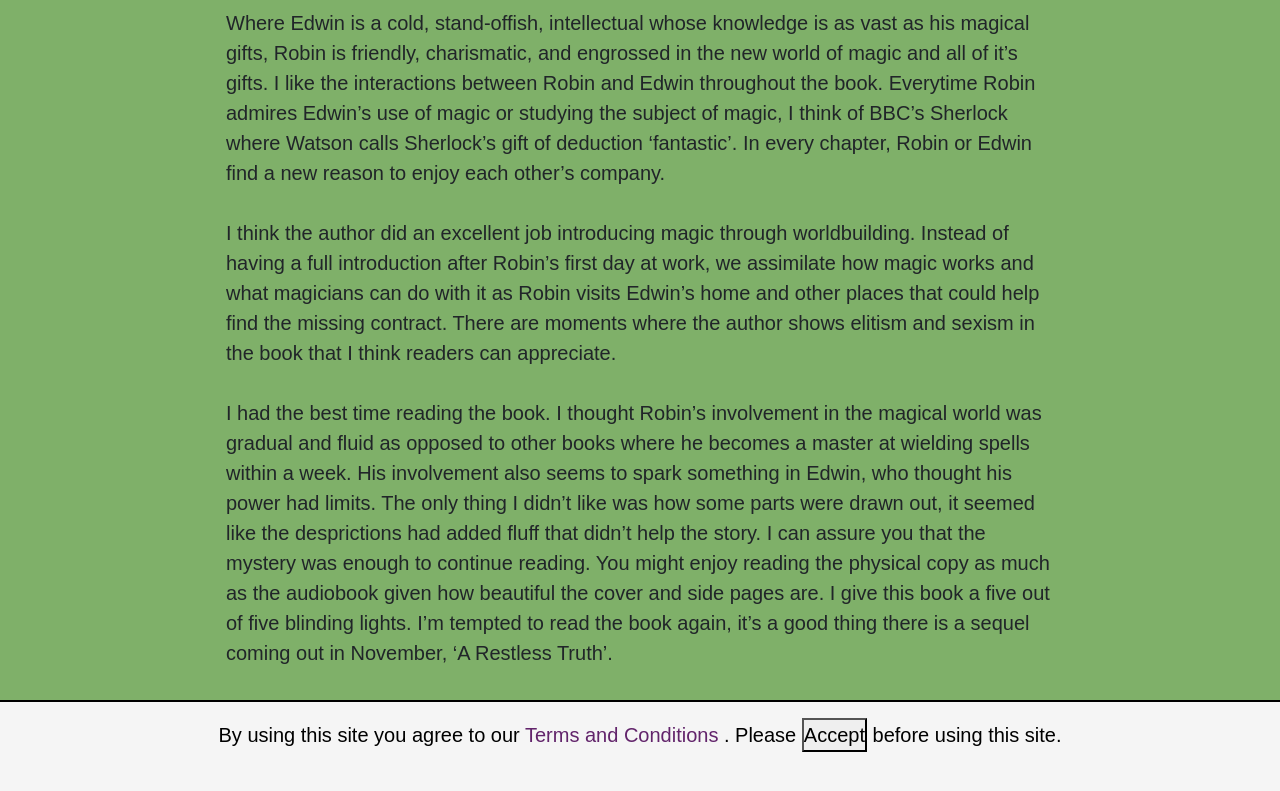
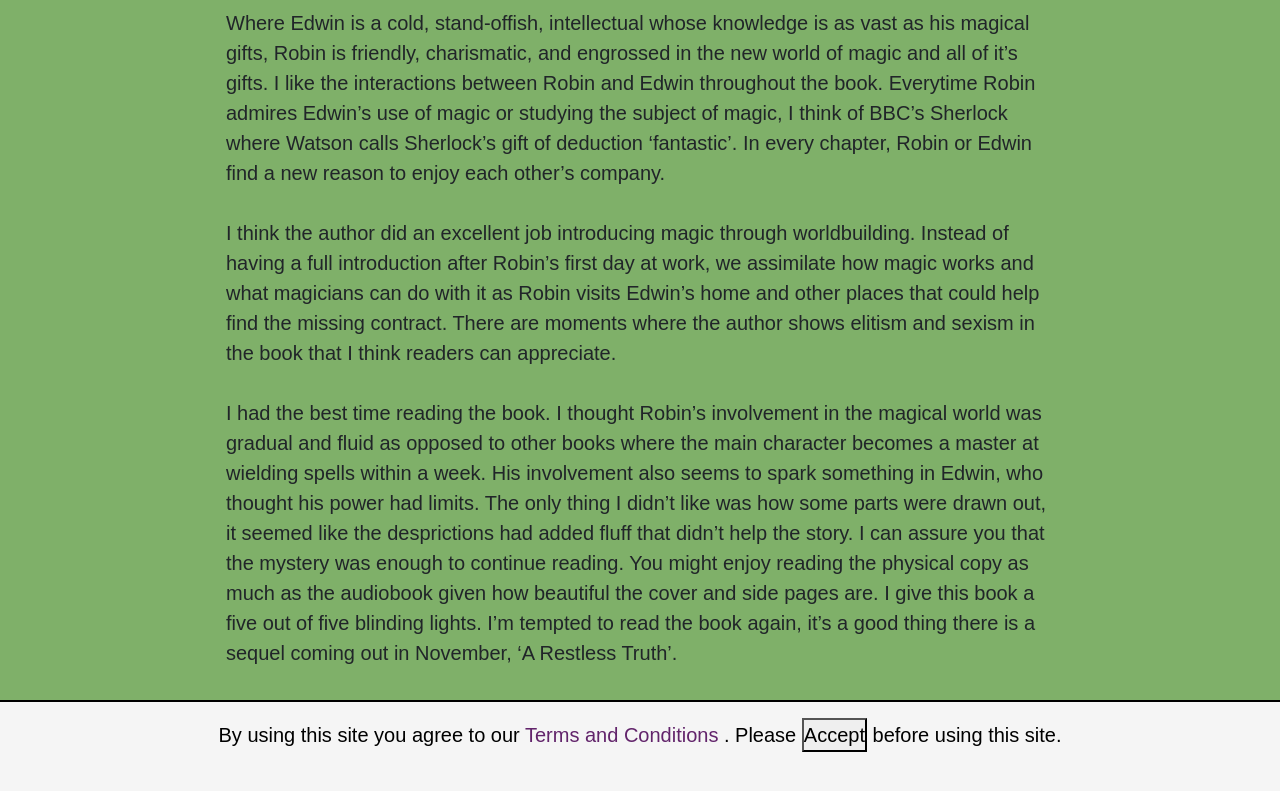
Before and after one commit to CGitHubJ/CGitHubJ.github.io, a Jekyll site: the page built from _posts/2022-03-03-a-marvellous-light-book-review.md, in a window 1280 px wide and 900 px high, scrolled down 1032 px. Shown: the top 791 px of the window. Built offline with Jekyll 4.4.1, drawn with Linux system fonts in a browser that asks for light colours; some web fonts are replaced.

Commit message:
name change

```diff
--- a/_posts/2022-03-03-a-marvellous-light-book-review copy.md
+++ b/_posts/2022-03-03-a-marvellous-light-book-review.md
@@ -29,4 +29,4 @@ Where Edwin is a cold, stand-offish, intellectual whose knowledge is as vast as
 
 I think the author did an excellent job introducing magic through worldbuilding. Instead of having a full introduction after Robin’s first day at work, we assimilate how magic works and what magicians can do with it as Robin visits Edwin’s home and other places that could help find the missing contract. There are moments where the author shows elitism and sexism in the book that I think readers can appreciate.
 
-I had the best time reading the book. I thought Robin’s involvement in the magical world was gradual and fluid as opposed to other books where he becomes a master at wielding spells within a week. His involvement also seems to spark something in Edwin, who thought his power had limits. The only thing I didn’t like was how some parts were drawn out, it seemed like the desprictions had added fluff that didn’t help the story. I can assure you that the mystery was enough to continue reading. You might enjoy reading the physical copy as much as the audiobook given how beautiful the cover and side pages are. I give this book a five out of five blinding lights. I'm tempted to read the book again, it’s a good thing there is a sequel coming out in November, ‘A Restless Truth’.
+I had the best time reading the book. I thought Robin’s involvement in the magical world was gradual and fluid as opposed to other books where the main character becomes a master at wielding spells within a week. His involvement also seems to spark something in Edwin, who thought his power had limits. The only thing I didn’t like was how some parts were drawn out, it seemed like the desprictions had added fluff that didn’t help the story. I can assure you that the mystery was enough to continue reading. You might enjoy reading the physical copy as much as the audiobook given how beautiful the cover and side pages are. I give this book a five out of five blinding lights. I'm tempted to read the book again, it’s a good thing there is a sequel coming out in November, ‘A Restless Truth’.
```
